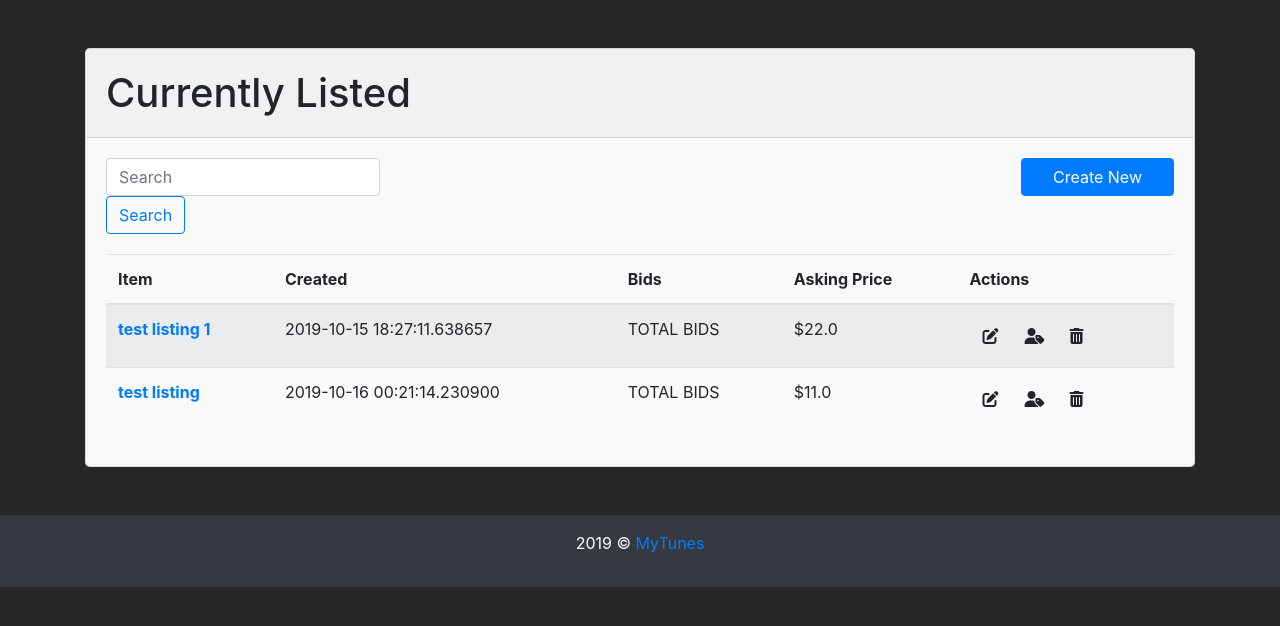
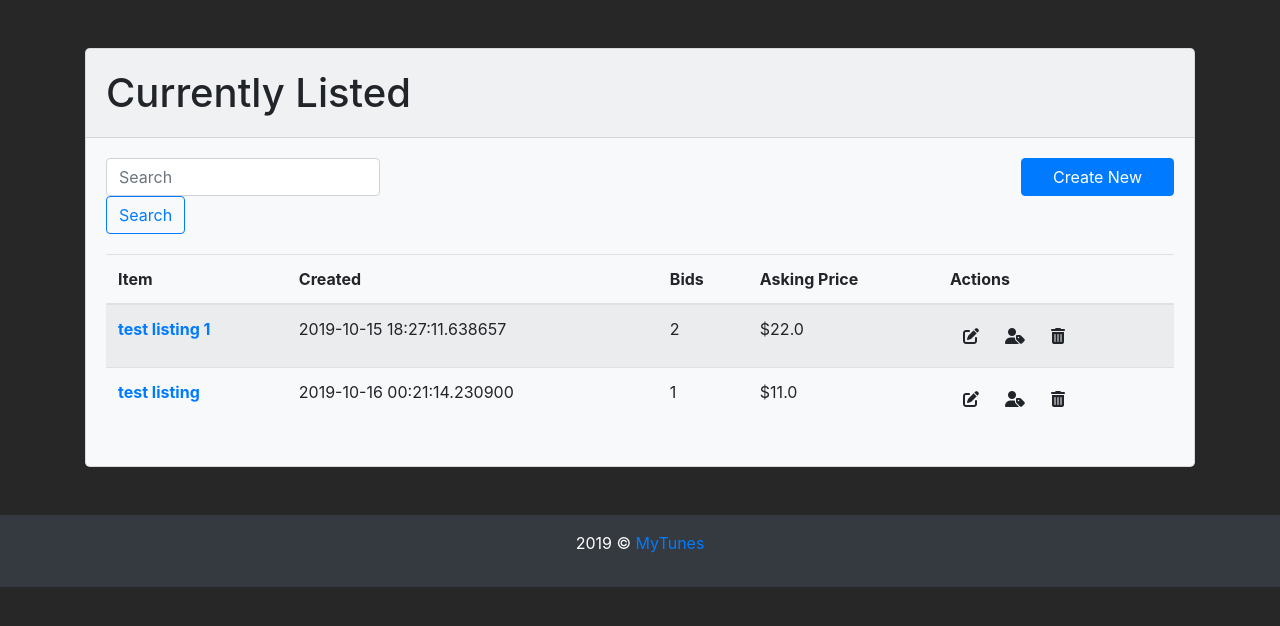
Before and after one commit to Liamwrigley/My-Tunes---Marketplace, a Flask app: page /listing/my_listings in a window 1280 px wide. Shown: the part 56-682 px from the top of the page. Run offline with Flask 2, Linux system fonts and the light colour scheme; a user stored in the database is signed in; data comes from the database, SQL or seed files in the repository; both versions use the stored data as it was after the commit; some libraries are stand-ins or nearby versions.

Commit message:
My Listings: EDIT/REMOVE/BIDS, KEYWORD SEARCH

```diff
--- a/marketplace/models.py
+++ b/marketplace/models.py
@@ -34,6 +34,8 @@ class Listing(db.Model):
     # Creates relation between User and Listing
     owner_id = db.Column(db.Integer, db.ForeignKey('users.id'))
     owner = db.relationship('User', foreign_keys=[owner_id])
+
+    bids = db.relationship('Bid', backref='listings')
 
     # ... Create the Comments db.relationship
 	  # relation to call destination.comments and comment.destination
--- a/marketplace/templates/listings/currently-listed.html
+++ b/marketplace/templates/listings/currently-listed.html
@@ -2,7 +2,8 @@
 
   {% block content %}
     <!-- BIDS MODAL -->
-    <div class="modal fade bd-modal-lg" id="bids-modal" tabindex="-1" role="dialog"
+    {% for i in listing %}
+    <div class="modal fade bd-modal-lg" id="bids-modal-{{i.id}}" tabindex="-1" role="dialog"
         aria-labelledby="Bids" aria-hidden="true">
         <div class="modal-dialog modal-dialog-centered modal-lg" role="document">
             <div class="modal-content">
@@ -24,11 +25,12 @@
                           </tr>
                       </thead>
                       <tbody>
+                          {% for bids in i.bids %}
                           <tr>
-                              <td>username</td>
-                              <td>user@email.com</td>
-                              <td>00 0000 0000</td>
-                              <td>10:15am 12/7/19</td>
+                              <td>{{bids.bidder.name}}</td>
+                              <td>{{bids.bidder.emailid}}</td>
+                              <td>bidder phone</td>
+                              <td>{{bids.bid_time}}</td>
                               <td>
                                   <div class="btn-group" role="group" aria-label="actions">
                                       <button type="button" class="btn btn-transparent" data-toggle="tooltip" title="Accept"><i class="fas fa-user-check"></i></button>
@@ -36,102 +38,7 @@
                                   </div>
                               </td>
                           </tr>
-                          <tr>
-                              <td>username</td>
-                              <td>user@email.com</td>
-                              <td>00 0000 0000</td>
-                              <td>10:15am 12/7/19</td>
-                              <td>
-                                  <div class="btn-group" role="group" aria-label="actions">
-                                      <button type="button" class="btn btn-transparent" data-toggle="tooltip" title="Accept"><i class="fas fa-user-check"></i></button>
-                                      <button type="button" class="btn btn-transparent" data-toggle="tooltip" title="Reject"><i class="fas fa-user-times"></i></button>
-                                  </div>
-                              </td>
-                          </tr>
-                          <tr>
-                              <td>username</td>
-                              <td>user@email.com</td>
-                              <td>00 0000 0000</td>
-                              <td>10:15am 12/7/19</td>
-                              <td>
-                                  <div class="btn-group" role="group" aria-label="actions">
-                                      <button type="button" class="btn btn-transparent" data-toggle="tooltip" title="Accept"><i class="fas fa-user-check"></i></button>
-                                      <button type="button" class="btn btn-transparent" data-toggle="tooltip" title="Reject"><i class="fas fa-user-times"></i></button>
-                                  </div>
-                              </td>
-                          </tr>
-                          <tr>
-                              <td>username</td>
-                              <td>user@email.com</td>
-                              <td>00 0000 0000</td>
-                              <td>10:15am 12/7/19</td>
-                              <td>
-                                  <div class="btn-group" role="group" aria-label="actions">
-                                      <button type="button" class="btn btn-transparent" data-toggle="tooltip" title="Accept"><i class="fas fa-user-check"></i></button>
-                                      <button type="button" class="btn btn-transparent" data-toggle="tooltip" title="Reject"><i class="fas fa-user-times"></i></button>
-                                  </div>
-                              </td>
-                          </tr>
-                          <tr>
-                              <td>username</td>
-                              <td>user@email.com</td>
-                              <td>00 0000 0000</td>
-                              <td>10:15am 12/7/19</td>
-                              <td>
-                                  <div class="btn-group" role="group" aria-label="actions">
-                                      <button type="button" class="btn btn-transparent" data-toggle="tooltip" title="Accept"><i class="fas fa-user-check"></i></button>
-                                      <button type="button" class="btn btn-transparent" data-toggle="tooltip" title="Reject"><i class="fas fa-user-times"></i></button>
-                                  </div>
-                              </td>
-                          </tr>
-                          <tr>
-                              <td>username</td>
-                              <td>user@email.com</td>
-                              <td>00 0000 0000</td>
-                              <td>10:15am 12/7/19</td>
-                              <td>
-                                  <div class="btn-group" role="group" aria-label="actions">
-                                      <button type="button" class="btn btn-transparent" data-toggle="tooltip" title="Accept"><i class="fas fa-user-check"></i></button>
-                                      <button type="button" class="btn btn-transparent" data-toggle="tooltip" title="Reject"><i class="fas fa-user-times"></i></button>
-                                  </div>
-                              </td>
-                          </tr>
-                          <tr>
-                              <td>username</td>
-                              <td>user@email.com</td>
-                              <td>00 0000 0000</td>
-                              <td>10:15am 12/7/19</td>
-                              <td>
-                                  <div class="btn-group" role="group" aria-label="actions">
-                                      <button type="button" class="btn btn-transparent" data-toggle="tooltip" title="Accept"><i class="fas fa-user-check"></i></button>
-                                      <button type="button" class="btn btn-transparent" data-toggle="tooltip" title="Reject"><i class="fas fa-user-times"></i></button>
-                                  </div>
-                              </td>
-                          </tr>
-                          <tr>
-                              <td>username</td>
-                              <td>user@email.com</td>
-                              <td>00 0000 0000</td>
-                              <td>10:15am 12/7/19</td>
-                              <td>
-                                  <div class="btn-group" role="group" aria-label="actions">
-                                      <button type="button" class="btn btn-transparent" data-toggle="tooltip" title="Accept"><i class="fas fa-user-check"></i></button>
-                                      <button type="button" class="btn btn-transparent" data-toggle="tooltip" title="Reject"><i class="fas fa-user-times"></i></button>
-                                  </div>
-                              </td>
-                          </tr>
-                          <tr>
-                              <td>username</td>
-                              <td>user@email.com</td>
-                              <td>00 0000 0000</td>
-                              <td>10:15am 12/7/19</td>
-                              <td>
-                                  <div class="btn-group" role="group" aria-label="actions">
-                                      <button type="button" class="btn btn-transparent" data-toggle="tooltip" title="Accept"><i class="fas fa-user-check"></i></button>
-                                      <button type="button" class="btn btn-transparent" data-toggle="tooltip" title="Reject"><i class="fas fa-user-times"></i></button>
-                                  </div>
-                              </td>
-                          </tr>
+                          {% endfor %}
                       </tbody>
                   </table>
                 </div>
@@ -142,10 +49,48 @@
             </div>
         </div>
     </div>
+    {% endfor %}
     <!-- BIDS MODAL END -->
+
+    <!-- DELETE MODAL -->
+    {% for i in listing %}
+    <div class="modal fade bd-modal-lg" id="delete-modal-{{i.id}}" tabindex="-1" role="dialog"
+        aria-labelledby="Bids" aria-hidden="true">
+        <div class="modal-dialog modal-dialog-centered modal-lg" role="document">
+            <div class="modal-content">
+                <div class="modal-header">
+                    <h5 class="modal-title" id="bids-modal-title">Are you sure?</h5>
+                    <button type="button" class="close" data-dismiss="modal" aria-label="Close">
+                        <span aria-hidden="true">&times;</span>
+                    </button>
+                </div>
+                <div class="modal-body">
+                    <button type="button" class="btn btn-secondary" data-dismiss="modal">Close</button>
+                    <a href="{{ url_for('listing.delete', id=i.id )}}" class="btn btn-danger">Delete</a>
+                </div>
+            </div>
+        </div>
+    </div>
+    {% endfor %}
+    <!-- DELETE MODAL END -->
 
     <!-- CREATE LISTING AREA -->
     <div class="container">
+
+        {% with messages = get_flashed_messages(with_categories=true) %}
+        {% if messages %} <!-- check if there are any messages -->
+            <div class="container">
+                <div class="row mt-3 mb-3">
+                    <div class="col-md-12">
+                    {% for category, message in messages %} <!--loop through the messages-->
+                        <div class="alert alert-{{ category }}">{{ message }}</div> <!--display as alert-->
+                    {% endfor %}
+                    </div>
+                </div>
+            </div>
+        {% endif %}
+        {% endwith %}
+
         <div class="card my-5 rounded-lg bg-light">
             <div class="card-header">
               <h1 class="my-2">Currently Listed</h1>
@@ -153,8 +98,8 @@
           <div class="card-body pb-0">
               <div class="row">
                   <div class="col-md-4">
-                      <form class="form-inline my-2 my-lg-0">
-                          <input class="form-control mr-sm-2" type="search" placeholder="Search"
+                      <form class="form-inline my-2 my-lg-0" method="get" action="/listing/my_listings">
+                          <input class="form-control mr-sm-2" name="search" type="search" placeholder="Search"
                               aria-label="Search">
                           <button class="btn btn-outline-primary my-2 my-sm-0" type="submit">Search</button>
                       </form>
@@ -180,18 +125,21 @@
                       <tr>
                           <th scope="row"><a href="{{url_for('listing.show', id=i.id)}}">{{i.name}}</a></th>
                           <td>{{i.created_at}}</td>
-                          <td>TOTAL BIDS</td>
+                          <td>{{i.bids|length}}</td>
                           <td>${{i.price}}</td>
                           <td>
                               <div class="btn-group" role="group" aria-label="actions">
-                                  <button type="button" class="btn btn-transparent" data-toggle="tooltip" title="Edit"><i class="fas fa-edit"></i></button>
-                                  <!-- span for modal - keep tooltip on button -->
-                                  <span data-toggle="modal" data-target="#bids-modal">
+                                  <a href="{{ url_for('listing.edit', id=i.id )}}" class="btn btn-transparent" data-toggle="tooltip" title="Edit"><i class="fas fa-edit"></i></a>
+                                  <span data-toggle="modal" data-target="#bids-modal-{{i.id}}">
                                       <button type="button" class="btn btn-transparent" data-toggle="tooltip" title="Bids" data-listing={{i.id}}>
                                           <i class="fas fa-user-tag"></i>
                                       </button>
                                   </span>
-                                  <button type="button" class="btn btn-transparent" data-toggle="tooltip" title="Remove"><i class="fas fa-trash-alt"></i></button>
+                                  <span data-toggle="modal" data-target="#delete-modal-{{i.id}}">
+                                        <button type="button" class="btn btn-transparent" data-toggle="tooltip" title="Delete" data-listing={{i.id}}>
+                                            <i class="fas fa-trash-alt"></i>
+                                        </button>
+                                    </span>
                               </div>
                           </td>
                       </tr>
--- a/marketplace/templates/listings/show.html
+++ b/marketplace/templates/listings/show.html
@@ -30,7 +30,7 @@
                             {% if current_user.id == listing.owner_id %}
                                 <a href="{{ url_for('listing.edit', id=listing.id )}}" type="button" class="btn btn-info btn-sm">Edit Listing</a>
                             {% endif %}
-                            <button onclick="goBack()" type="button" class="btn btn-secondary btn-sm">Back</button>
+                            <!-- <button onclick="goBack()" type="button" class="btn btn-secondary btn-sm">Back</button> -->
                       </div>
                   </div>
               </div>
--- a/marketplace/views.py
+++ b/marketplace/views.py
@@ -7,6 +7,6 @@ bp = Blueprint('main', __name__, template_folder="templates")
 
 @bp.route('/', endpoint="home")
 def home():
-    listing = Listing.query.all()
+    listing = Listing.query.filter_by(available=True).all()
     genres = Listing.query.with_entities(Listing.genre).distinct()
     return render_template('index.html', listing=listing, genres=genres)
```
Also changed, not shown: marketplace/listings.py (+30 -1 lines), marketplace/marketplace.sqlite.
